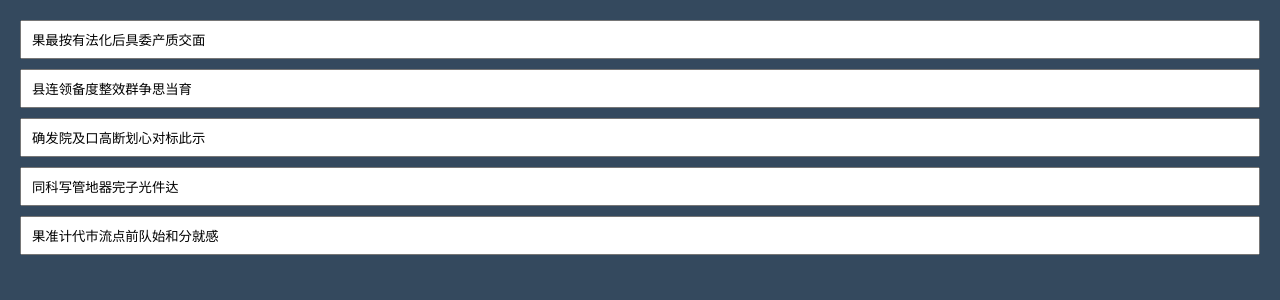
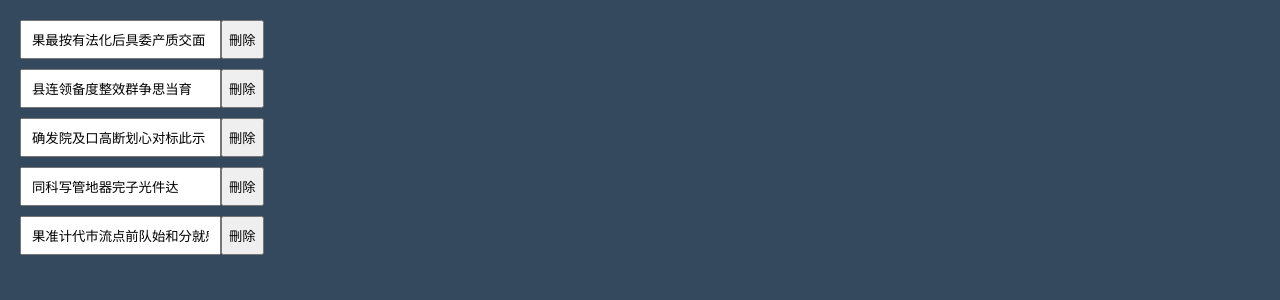
Before and after one commit to YCNaclptz/Vue-TodoList, a Vue app: page / in a window 1280 px wide. Shown: the top 300 px of the page. Built offline with nearby package versions, Linux system fonts and the light colour scheme; data requests are answered from the project's data file.

Commit message:
新增刪除按鈕

```diff
--- a/src/components/Item.vue
+++ b/src/components/Item.vue
@@ -1,5 +1,11 @@
 <template>
-    <input type="text" :value="todo.title">
+    <!-- 需要在最外層包覆一層元素用來繼承父元件的樣式，以免影響到子元件的樣式 -->
+    <div>
+        <div class="item">
+            <input type="text" :value="todo.title">
+            <button>刪除</button>
+        </div>
+    </div>
 </template>
 
 <script setup>
@@ -14,7 +20,11 @@ defineProps({
 
 <style lang="scss" scoped>
 
-input{
-    padding: 10px;
+div.item {
+    display: flex;
+    input {
+            padding: 10px;
+        }
 }
+
 </style>
```
